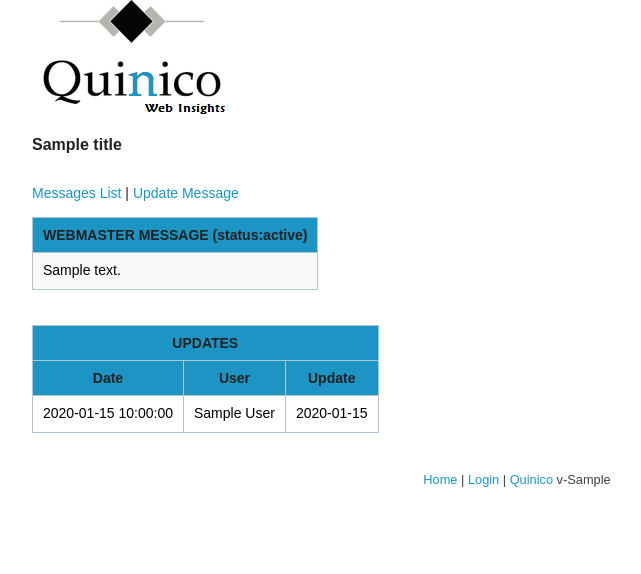
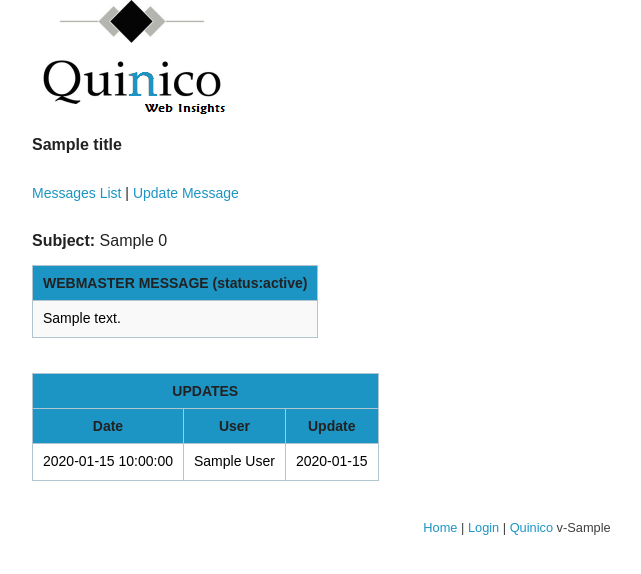
Before and after one commit to abhay123lp/quinico, a Django app: template templates/webmaster/message_detail.html in a window 1280 px wide. Shown: the top 574 px of the page, without its empty margins (123-764 px from the left). Run offline with Django 3.2, Linux system fonts and the light colour scheme; the template is opened without the code that fills it: most values are stand-ins (such as "Sample title", 1, 10 or a date in 2020).

Commit message:
Removing size restriction on Webmaster message updates and adding subject to Webmaster message detail view.

```diff
--- a/quinico/webmaster/views.py
+++ b/quinico/webmaster/views.py
@@ -703,7 +703,7 @@ def message_detail(request):
 		logger.error('Invalid Form: %s' % 'MessageDetailForm')
 		return HttpResponseRedirect('/webmaster/messages')
 
-	detail = Messages.objects.filter(id=id).values('body','status__status')
+	detail = Messages.objects.filter(id=id).values('subject','body','status__status')
 	statuses = Message_Status.objects.values('id','status').order_by('status')
 	updates = Message_Update.objects.filter(message_id=id).values('date','user_id__first_name','user_id__last_name','update')
 
--- a/templates/webmaster/message_detail.html
+++ b/templates/webmaster/message_detail.html
@@ -41,6 +41,13 @@
 	  |
 	  <a href=# id="update_link">Update Message</a>
 	</span>
+	<br><br><br>
+  </div>
+</div>
+
+<div class="row">
+  <div class="large-12 columns">
+  	<b>Subject:</b> {{detail.0.subject}}
 	<br><br>
   </div>
 </div>
@@ -53,7 +60,7 @@
 	  {% csrf_token %}
         <fieldset>
   	      <legend>Add Update</legend>
-	      <textarea class="small{% if form.errors %} error{% endif %}" name="update" placeholder="Enter an update" maxlength="160"></textarea>
+	      <textarea class="small{% if form.errors %} error{% endif %}" name="update" placeholder="Enter an update"></textarea>
 	      {% if form.update.errors %}
 	      <small class="error">
 	        {% for error in form.update.errors %}{{error}}{% endfor %}
```
